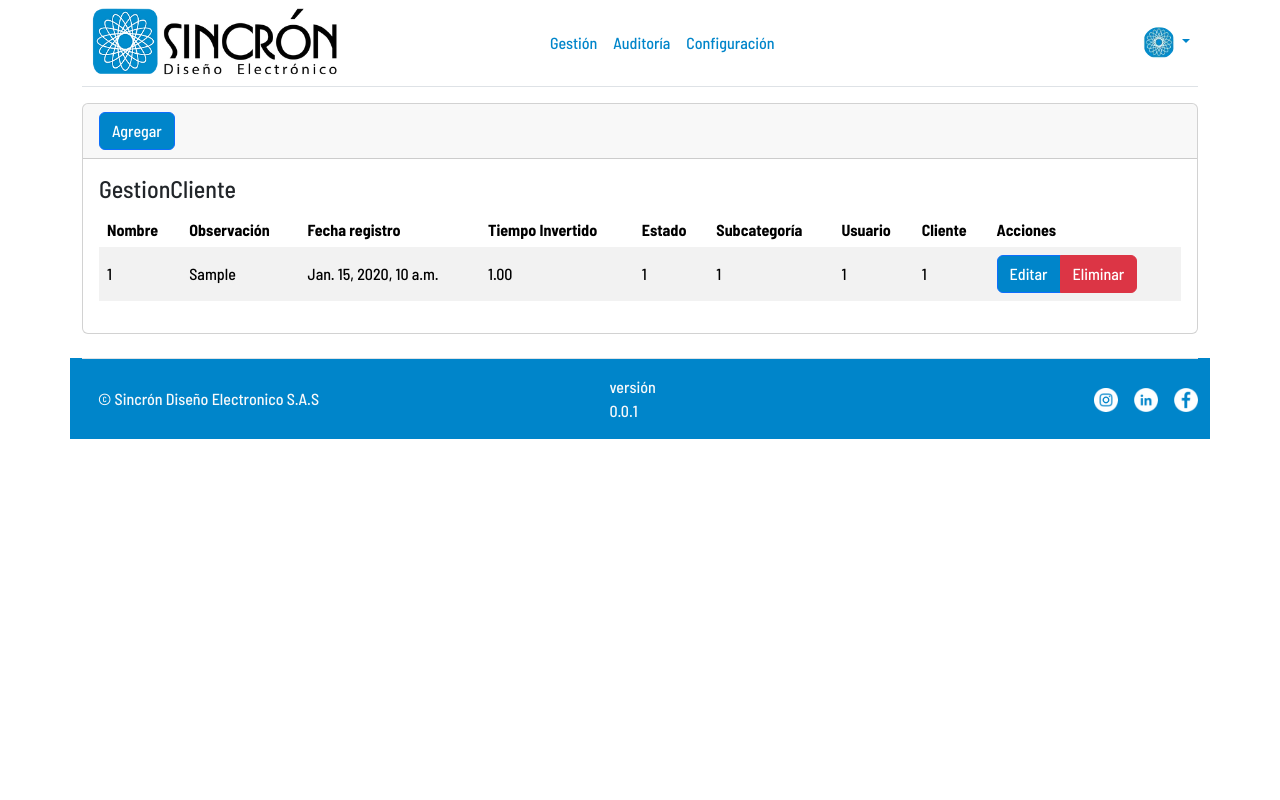
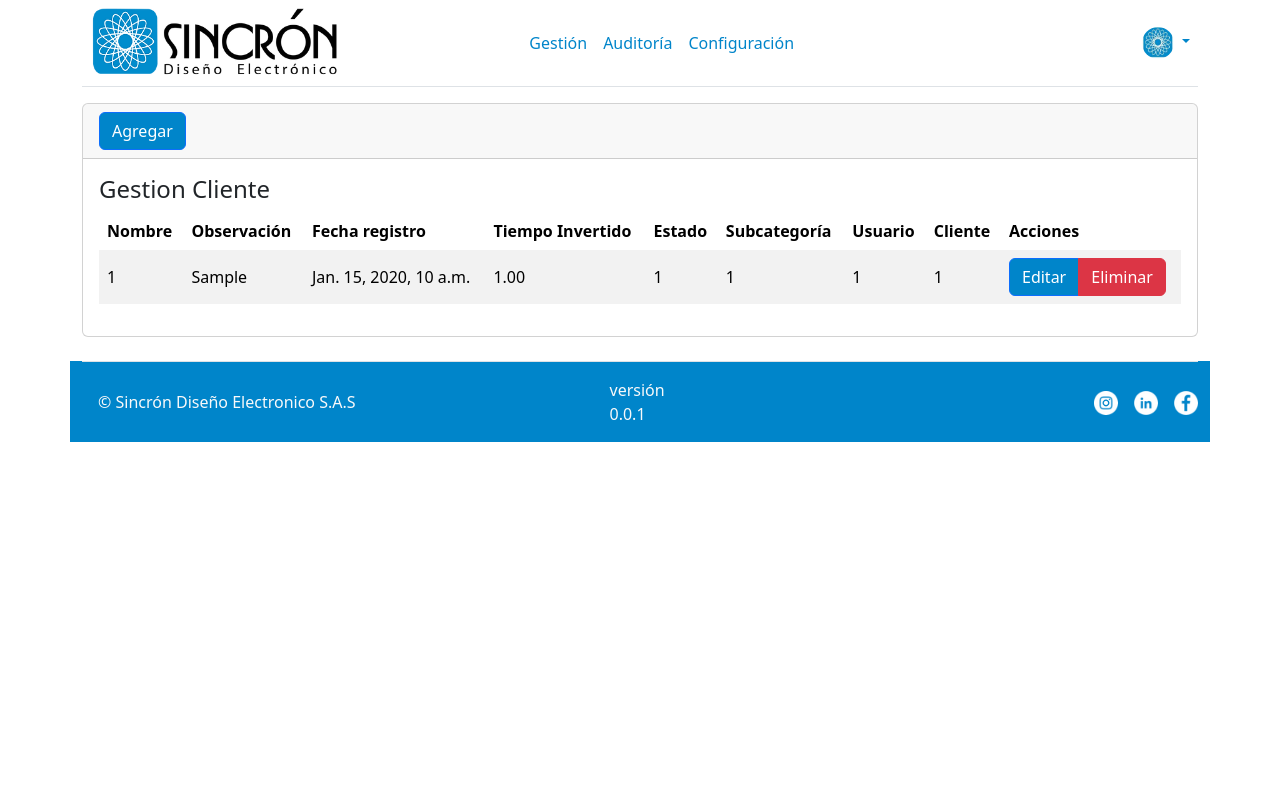
Before and after one commit to d4n1elLoz4d4/sincronwebfinal, a Django app: page /adm/ in a window 1280 px wide. Run offline with Django 3.2, Linux system fonts and the light colour scheme; tables that the repository leaves empty hold one stand-in row (values such as "Sample post"); parts of the project's set-up code (start-up, migrations or seed data) failed here and were passed over; some libraries are stand-ins or nearby versions.

Commit message:
Cambio de fuente

```diff
--- a/main/static/css/style.css
+++ b/main/static/css/style.css
@@ -3,7 +3,7 @@
     --bs-dark: rgb(0, 133, 202);
     --bs-dark-rgb: 0, 133, 202;
      /* --bs-body-font-family: var(--bs-font-sans-serif);*/
-     --bs-body-font-family:'Barlow Semi Condensed', sans-serif;
+     font-family:'Barlow Semi Condensed', sans-serif;
   }
 
   .link-dark {
--- a/main/templates/GestionCliente/GestionCliente.html
+++ b/main/templates/GestionCliente/GestionCliente.html
@@ -9,7 +9,7 @@
 
   </div>
   <div class="card-body">
-    <h4 class="card-title">GestionCliente</h4>
+    <h4 class="card-title">Gestion Cliente</h4>
 
     <div class="table-responsive">
       <table class="table table-striped
```
